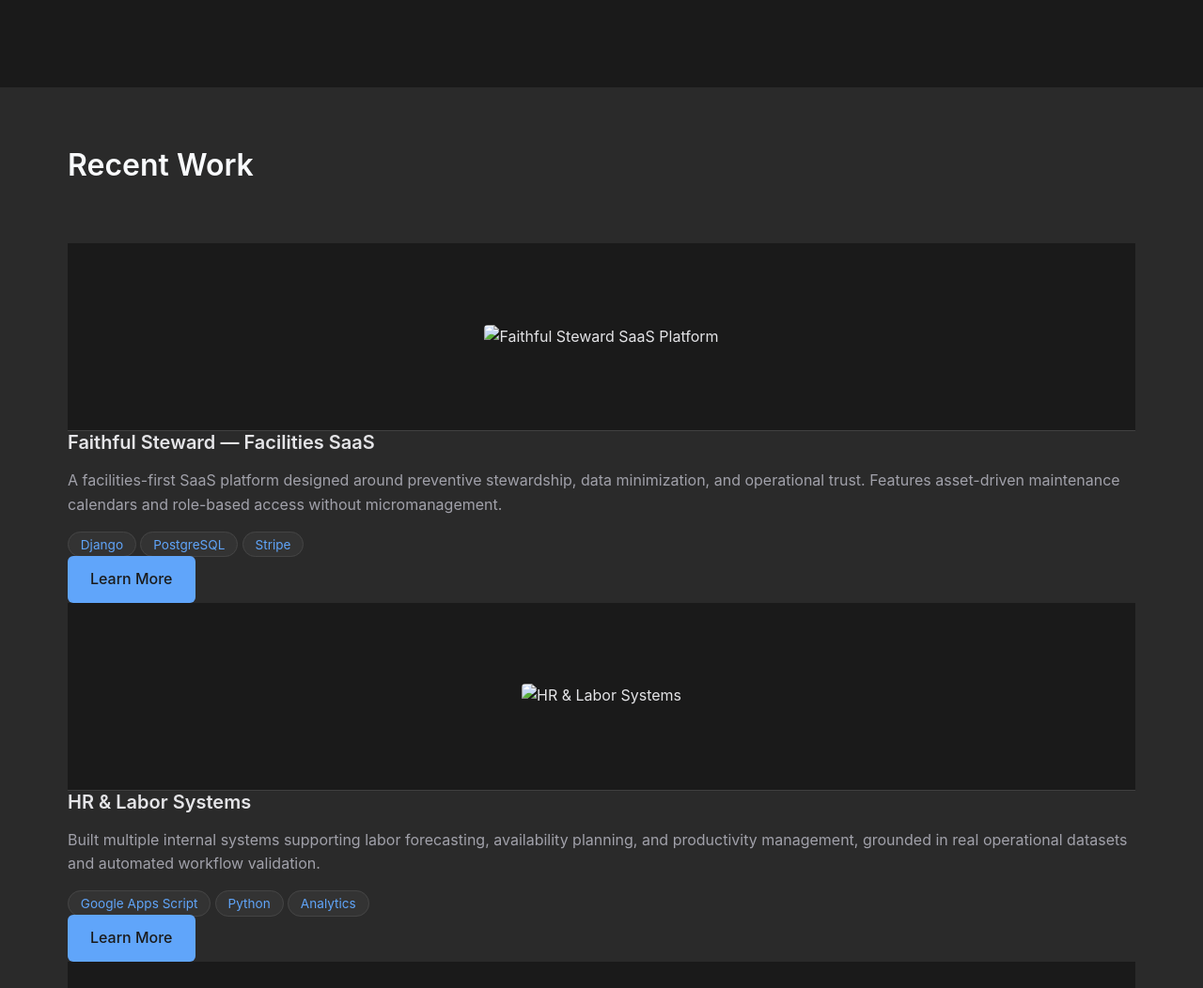
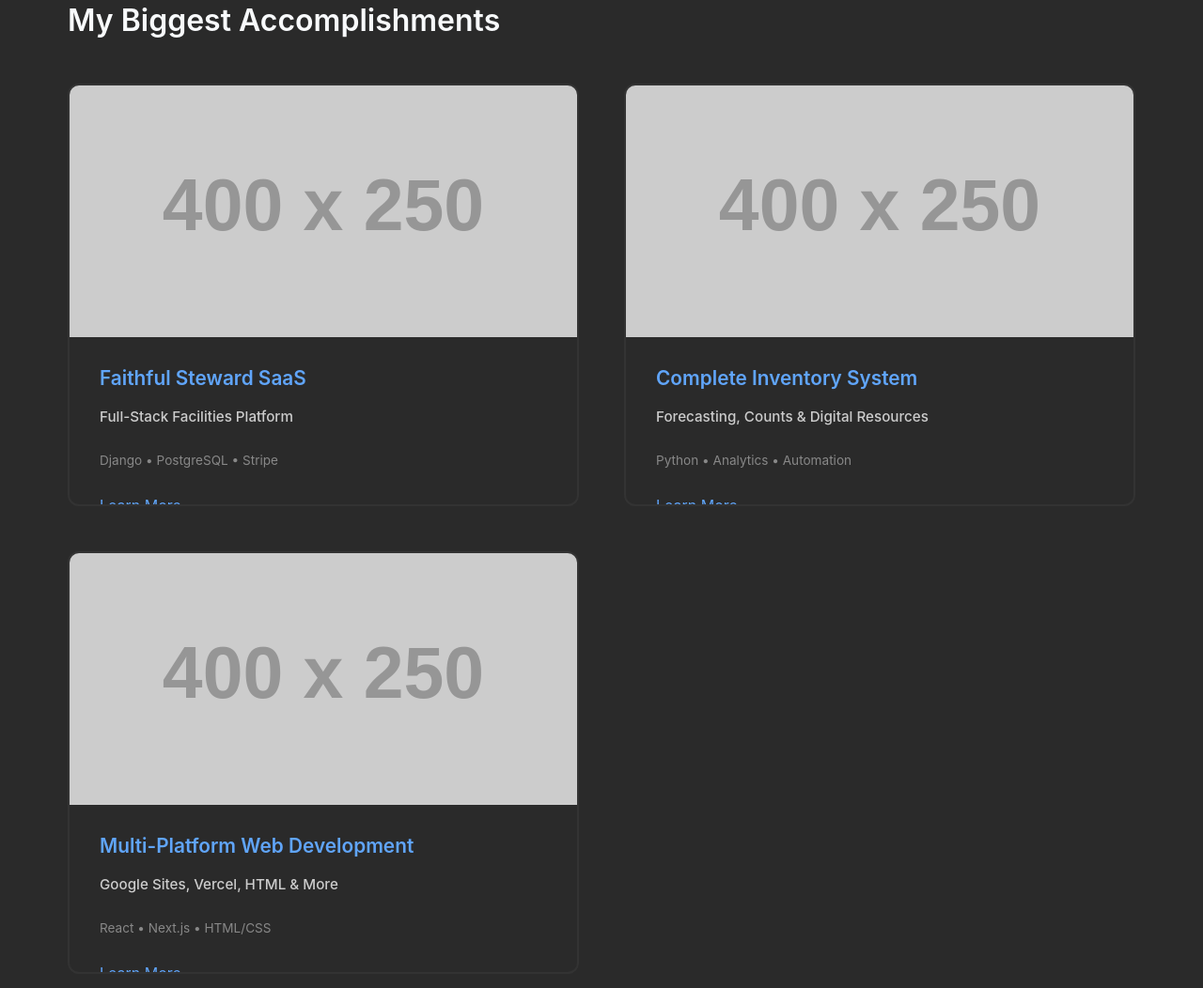
Before and after one commit to SheldonKCalicott/techniche-services, a website: page index.html in a window 1280 px wide. Shown: the part 1747-2799 px from the top of the page at 94% size. Drawn offline with Linux system fonts and the light colour scheme; placeholder pictures from the web are drawn by us.

Commit message:
Complete homepage redesign with professional clean layout
Hero Section:
- Removed background image for cleaner look
- Crafted compelling hook with operational story
- Updated headline to emphasize practical expertise
- Added professional button styling

Value Proposition:
- Removed repetitive language
- Created clean 4-column grid layout
- Expanded technical execution description
- Focused on bigger picture value

Accomplishments Section:
- Changed from 'Recent Work' to 'My Biggest Accomplishments'
- Created image-dominated cards (60% image, 40% content)
- Added Faithful Steward, Complete Inventory System, Web Development
- Professional card layout with hover effects

Connect Section:
- Redesigned final CTA with different structure from hero
- Side-by-side layout instead of centered
- Professional button styling throughout
- More conversational and engaging copy

Technical Improvements:
- Professional button components with hover effects
- Responsive grid layouts
- Clean typography and spacing
- Optimized for all screen sizes

```diff
--- a/index.html
+++ b/index.html
@@ -33,15 +33,12 @@
             <div class="container">
                 <div class="hero-content">
                     <img src="images/techniceLogo.png" alt="Tech-Niche Services - Data, Automation & Systems" class="hero-logo">
-                    <h1 class="hero-headline">Data, Automation & Systems That Actually Work</h1>
-                    <p class="hero-subheading">I turn operational complexity into structured, reliable systems—building automation that supports people and translating messy real-world data into clear signals leaders can act on.</p>
+                    <h1 class="hero-headline">I Build Systems That Work Under Pressure</h1>
+                    <p class="hero-subheading">After a decade in high-stakes operations—managing millions in assets, leading teams through complex workflows, and turning chaos into reliable processes—I create technology that actually solves real problems. No fluff, no theory. Just systems that work when it matters.</p>
                     <div class="hero-cta">
-                        <a href="portfolio.html" class="cta-primary">View My Work</a>
-                        <a href="contact.html" class="cta-secondary">Let's Connect</a>
+                        <a href="portfolio.html" class="btn btn-primary">View My Work</a>
+                        <a href="contact.html" class="btn btn-secondary">Let's Connect</a>
                     </div>
-                </div>
-                <div class="hero-background-graphic">
-                    <img src="images/icons/automation-mindmap.svg" alt="Automation and Systems Background" class="hero-bg-image">
                 </div>
             </div>
         </section>
@@ -49,19 +46,19 @@
         <!-- Value Proposition Section -->
         <section class="section">
             <div class="container">
-                <h2>What I Bring to Your Operations</h2>
+                <h2>Why Your Operations Need More Than Just Code</h2>
                 <div class="value-grid">
                     <div class="value-card">
-                        <h3>Operational Expertise</h3>
-                        <p>Over a decade operating at the intersection of operations, data, and systems design—from forecasting demand and managing assets to supporting teams and improving financial performance.</p>
+                        <h3>Operational Reality</h3>
+                        <p>I've managed millions in assets, led teams through crisis workflows, and seen what breaks systems under pressure. This real-world experience shapes every technical decision I make.</p>
                     </div>
                     <div class="value-card">
                         <h3>Systems Thinking</h3>
                         <p>I design automation that supports people instead of replacing judgment, building tools grounded in real operational constraints and business logic.</p>
                     </div>
                     <div class="value-card">
-                        <h3>Technical Execution</h3>
-                        <p>From Django SaaS platforms to Google Apps Script automation, I deliver clean, dependable systems using Python, PostgreSQL, and data visualization tools.</p>
+                        <h3>Full-Stack Execution</h3>
+                        <p>From concept to deployment across web, mobile, and backend systems—delivering complete solutions using modern technologies and proven architectures.</p>
                     </div>
                     <div class="value-card">
                         <h3>Business Impact</h3>
@@ -71,71 +68,67 @@
             </div>
         </section>
 
-        <!-- Featured Projects Section -->
+        <!-- Biggest Accomplishments Section -->
         <section class="section section-alternate">
             <div class="container">
-                <h2>Recent Work</h2>
-                <div class="featured-projects">
-                    <div class="featured-project">
-                        <div class="project-image">
-                            <img src="images/projects/faithful-steward.png" alt="Faithful Steward SaaS Platform">
+                <h2>My Biggest Accomplishments</h2>
+                <div class="accomplishments-grid">
+                    <div class="accomplishment-card">
+                        <div class="accomplishment-image">
+                            <img src="images/projects/faithful-steward.jpg" alt="Faithful Steward SaaS Platform" onerror="this.src='https://via.placeholder.com/400x250/2a2a2a/60a5fa?text=Faithful+Steward+SaaS'">
                         </div>
-                        <div class="project-content">
-                            <h3>Faithful Steward — Facilities SaaS</h3>
-                            <p>A facilities-first SaaS platform designed around preventive stewardship, data minimization, and operational trust. Features asset-driven maintenance calendars and role-based access without micromanagement.</p>
-                            <div class="project-tech">
-                                <span class="tech-tag">Django</span>
-                                <span class="tech-tag">PostgreSQL</span>
-                                <span class="tech-tag">Stripe</span>
+                        <div class="accomplishment-content">
+                            <h3>Faithful Steward SaaS</h3>
+                            <p class="accomplishment-subtitle">Full-Stack Facilities Platform</p>
+                            <div class="accomplishment-tools">
+                                <span>Django</span> • <span>PostgreSQL</span> • <span>Stripe</span>
                             </div>
-                            <a href="portfolio.html#faithful-steward" class="project-link">Learn More</a>
+                            <a href="portfolio.html#faithful-steward" class="btn btn-outline">Learn More</a>
                         </div>
                     </div>
 
-                    <div class="featured-project">
-                        <div class="project-image">
-                            <img src="images/projects/hr-labor-systems.png" alt="HR & Labor Systems">
+                    <div class="accomplishment-card">
+                        <div class="accomplishment-image">
+                            <img src="images/projects/inventory-system.jpg" alt="Complete Inventory Management System" onerror="this.src='https://via.placeholder.com/400x250/2a2a2a/60a5fa?text=Inventory+System'">
                         </div>
-                        <div class="project-content">
-                            <h3>HR & Labor Systems</h3>
-                            <p>Built multiple internal systems supporting labor forecasting, availability planning, and productivity management, grounded in real operational datasets and automated workflow validation.</p>
-                            <div class="project-tech">
-                                <span class="tech-tag">Google Apps Script</span>
-                                <span class="tech-tag">Python</span>
-                                <span class="tech-tag">Analytics</span>
+                        <div class="accomplishment-content">
+                            <h3>Complete Inventory System</h3>
+                            <p class="accomplishment-subtitle">Forecasting, Counts & Digital Resources</p>
+                            <div class="accomplishment-tools">
+                                <span>Python</span> • <span>Analytics</span> • <span>Automation</span>
                             </div>
-                            <a href="portfolio.html#hr-labor" class="project-link">Learn More</a>
+                            <a href="portfolio.html#inventory-system" class="btn btn-outline">Learn More</a>
                         </div>
                     </div>
 
-                    <div class="featured-project">
-                        <div class="project-image">
-                            <img src="images/projects/dishboard.png" alt="Dishboard Digital Cookbook">
+                    <div class="accomplishment-card">
+                        <div class="accomplishment-image">
+                            <img src="images/projects/web-platforms.jpg" alt="Multi-Platform Web Development" onerror="this.src='https://via.placeholder.com/400x250/2a2a2a/60a5fa?text=Web+Development'">
                         </div>
-                        <div class="project-content">
-                            <h3>Dishboard — Digital Cookbook</h3>
-                            <p>A mobile-first SaaS that converts unstructured recipe URLs into guided, step-based cooking workflows, backed by a shared global recipe library and intelligent parsing.</p>
-                            <div class="project-tech">
-                                <span class="tech-tag">Next.js</span>
-                                <span class="tech-tag">Python</span>
-                                <span class="tech-tag">PostgreSQL</span>
+                        <div class="accomplishment-content">
+                            <h3>Multi-Platform Web Development</h3>
+                            <p class="accomplishment-subtitle">Google Sites, Vercel, HTML & More</p>
+                            <div class="accomplishment-tools">
+                                <span>React</span> • <span>Next.js</span> • <span>HTML/CSS</span>
                             </div>
-                            <a href="portfolio.html#dishboard" class="project-link">Learn More</a>
+                            <a href="portfolio.html#web-development" class="btn btn-outline">Learn More</a>
                         </div>
                     </div>
                 </div>
             </div>
         </section>
 
-        <!-- Call to Action Section -->
-        <section class="section">
+        <!-- Ready to Connect Section -->
+        <section class="section connect-section">
             <div class="container">
-                <div class="cta-section">
-                    <h2>Ready to Streamline Your Operations?</h2>
-                    <p>I bring deep operational empathy and technical expertise to every project. Whether you need SaaS development, workflow automation, or data analytics, let's build something reliable together.</p>
-                    <div class="cta-buttons">
-                        <a href="portfolio.html" class="cta-primary">See All Projects</a>
-                        <a href="contact.html" class="cta-secondary">Start a Conversation</a>
+                <div class="connect-content">
+                    <div class="connect-text">
+                        <h2>Ready to Build Something That Works?</h2>
+                        <p>I bring operational experience and technical depth to every project. Whether you need full-scale SaaS development, workflow automation, or strategic systems consulting—let's discuss how to turn your operational challenges into structured solutions.</p>
+                    </div>
+                    <div class="connect-actions">
+                        <a href="portfolio.html" class="btn btn-primary">See All Projects</a>
+                        <a href="contact.html" class="btn btn-secondary">Start a Conversation</a>
                     </div>
                 </div>
             </div>
--- a/styles.css
+++ b/styles.css
@@ -176,7 +176,6 @@
     padding: 8rem 0 6rem 0;
     margin-top: 80px; /* Account for fixed header */
     position: relative;
-    overflow: hidden;
 }
 
 .hero-content {
@@ -205,20 +204,14 @@
     font-size: 1.25rem;
     color: #a1a1aa;
     line-height: 1.6;
-}
-
-.hero-background-graphic {
-    position: absolute;
-    top: 50%;
-    right: -200px;
-    transform: translateY(-50%);
-    z-index: 1;
-    opacity: 0.1;
-}
-
-.hero-bg-image {
-    width: 600px;
-    height: auto;
+    margin-bottom: 2rem;
+}
+
+.hero-cta {
+    display: flex;
+    gap: 1rem;
+    justify-content: center;
+    flex-wrap: wrap;
 }
 
 .headshot {
@@ -864,9 +857,21 @@
 /* Value Grid for Homepage */
 .value-grid {
     display: grid;
-    grid-template-columns: repeat(auto-fit, minmax(300px, 1fr));
+    grid-template-columns: repeat(4, 1fr);
     gap: 2rem;
     margin: 3rem 0;
+}
+
+@media (max-width: 1024px) {
+    .value-grid {
+        grid-template-columns: repeat(2, 1fr);
+    }
+}
+
+@media (max-width: 768px) {
+    .value-grid {
+        grid-template-columns: 1fr;
+    }
 }
 
 .value-card {
@@ -882,45 +887,205 @@
     font-size: 1.2rem;
 }
 
-.featured-projects {
-    margin: 4rem 0;
-}
-
-.projects-preview {
-    display: grid;
-    grid-template-columns: repeat(auto-fit, minmax(300px, 1fr));
-    gap: 2rem;
-    margin-top: 2rem;
-}
-
-.project-preview-card {
+/* Accomplishments Section */
+.accomplishments-grid {
+    display: grid;
+    grid-template-columns: repeat(auto-fit, minmax(350px, 1fr));
+    gap: 3rem;
+    margin: 3rem 0;
+}
+
+.accomplishment-card {
     background: #2a2a2a;
-    padding: 2rem;
-    border-radius: 8px;
-    border: 2px solid transparent;
+    border-radius: 12px;
+    overflow: hidden;
+    border: 2px solid #333;
     transition: all 0.3s ease;
-}
-
-.project-preview-card:hover {
+    display: flex;
+    flex-direction: column;
+    height: 450px;
+}
+
+.accomplishment-card:hover {
     border-color: #60a5fa;
     transform: translateY(-5px);
-}
-
-.project-preview-card h4 {
-    color: #60a5fa;
-    margin-bottom: 0.5rem;
+    box-shadow: 0 8px 24px rgba(96, 165, 250, 0.1);
+}
+
+.accomplishment-image {
+    height: 60%;
+    overflow: hidden;
+}
+
+.accomplishment-image img {
+    width: 100%;
+    height: 100%;
+    object-fit: cover;
+    transition: transform 0.3s ease;
+}
+
+.accomplishment-card:hover .accomplishment-image img {
+    transform: scale(1.05);
+}
+
+.accomplishment-content {
+    padding: 1.5rem;
+    height: 40%;
+    display: flex;
+    flex-direction: column;
+    gap: 0.75rem;
+}
+
+.accomplishment-content h3 {
+    color: #60a5fa;
+    margin: 0;
+    font-size: 1.2rem;
+    font-weight: 600;
+}
+
+.accomplishment-subtitle {
+    color: #ccc;
+    margin: 0;
+    font-size: 0.9rem;
+    font-weight: 500;
+}
+
+.accomplishment-tools {
+    color: #888;
+    font-size: 0.85rem;
+    margin: 0.5rem 0;
+}
+
+.accomplishment-content .btn {
+    align-self: flex-start;
+    margin-top: auto;
+}
+
+/* Connect Section */
+.connect-section {
+    background: linear-gradient(135deg, #2a2a2a 0%, #1a1a1a 100%);
+    padding: 5rem 0;
+    border-top: 2px solid #333;
+}
+
+.connect-content {
+    display: grid;
+    grid-template-columns: 2fr 1fr;
+    gap: 4rem;
+    align-items: center;
+    max-width: 1000px;
+    margin: 0 auto;
+}
+
+.connect-text h2 {
+    color: #60a5fa;
+    font-size: 2.5rem;
+    margin-bottom: 1.5rem;
+    line-height: 1.2;
+}
+
+.connect-text p {
+    color: #ccc;
     font-size: 1.1rem;
-}
-
-.project-preview-card .tech-stack {
-    font-size: 0.9rem;
+    line-height: 1.6;
+    margin: 0;
+}
+
+.connect-actions {
+    display: flex;
+    flex-direction: column;
+    gap: 1rem;
+    align-items: flex-start;
+}
+
+@media (max-width: 768px) {
+    .connect-content {
+        grid-template-columns: 1fr;
+        gap: 2rem;
+        text-align: center;
+    }
+
+    .connect-text h2 {
+        font-size: 2rem;
+    }
+
+    .connect-actions {
+        align-items: center;
+    }
+}
+
+/* Accomplishments Section */
+.accomplishments-grid {
+    display: grid;
+    grid-template-columns: repeat(auto-fit, minmax(350px, 1fr));
+    gap: 3rem;
+    margin: 3rem 0;
+}
+
+.accomplishment-card {
+    background: #2a2a2a;
+    border-radius: 12px;
+    overflow: hidden;
+    border: 2px solid #333;
+    transition: all 0.3s ease;
+    display: flex;
+    flex-direction: column;
+}
+
+.accomplishment-card:hover {
+    border-color: #60a5fa;
+    transform: translateY(-5px);
+    box-shadow: 0 8px 24px rgba(96, 165, 250, 0.1);
+}
+
+.accomplishment-image {
+    flex: 1;
+    min-height: 200px;
+    overflow: hidden;
+}
+
+.accomplishment-image img {
+    width: 100%;
+    height: 100%;
+    object-fit: cover;
+    transition: transform 0.3s ease;
+}
+
+.accomplishment-card:hover .accomplishment-image img {
+    transform: scale(1.05);
+}
+
+.accomplishment-content {
+    padding: 2rem;
+    max-height: 50%;
+    display: flex;
+    flex-direction: column;
+    gap: 1rem;
+}
+
+.accomplishment-content h3 {
+    color: #60a5fa;
+    margin: 0;
+    font-size: 1.3rem;
+    font-weight: 600;
+}
+
+.accomplishment-subtitle {
+    color: #ccc;
+    margin: 0;
+    font-size: 0.95rem;
+    font-weight: 500;
+}
+
+.accomplishment-tools {
     color: #888;
-    margin-bottom: 1rem;
-}
-
-.project-preview-card p {
-    margin-bottom: 1.5rem;
-    line-height: 1.6;
+    font-size: 0.85rem;
+    margin: 0.5rem 0;
+}
+
+.accomplishment-content .btn {
+    align-self: flex-start;
+    margin-top: auto;
 }
 
 .cta-row {
```
